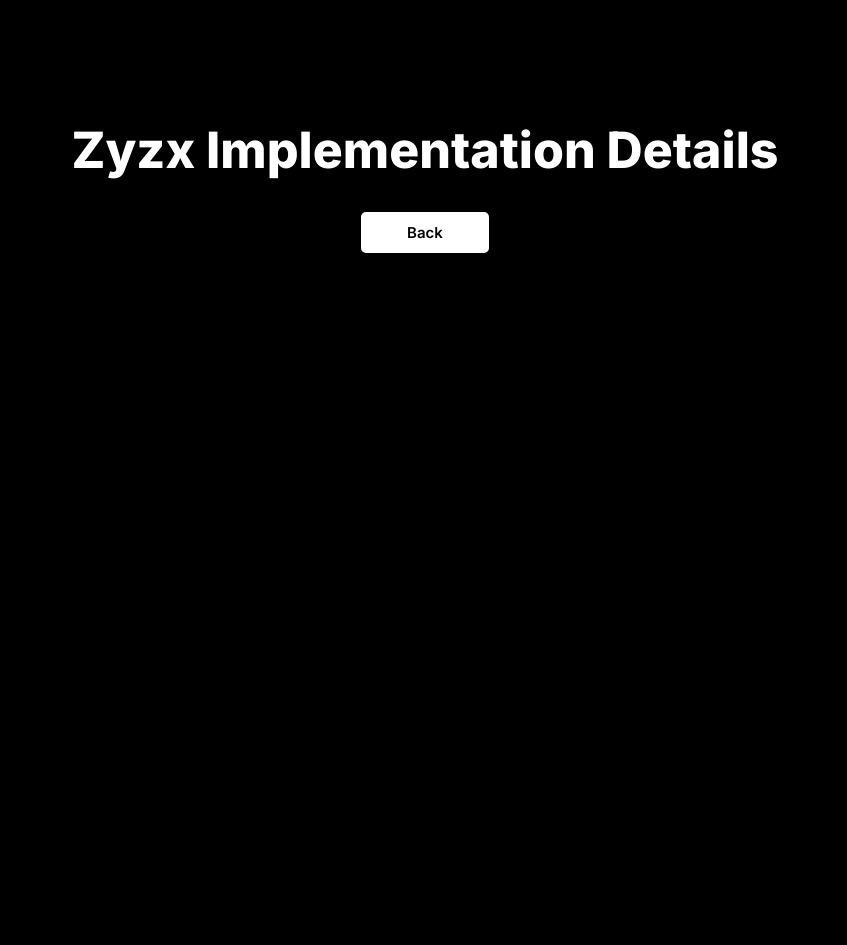
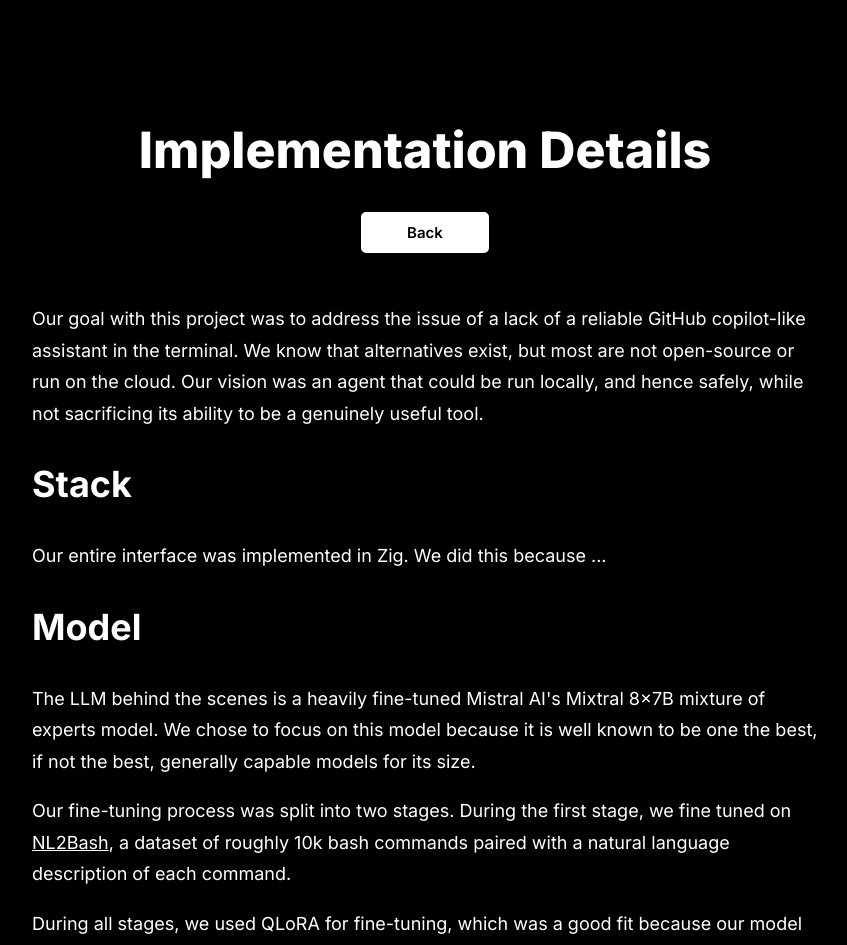
Before and after one commit to tam-albert/zyzx, a Next.js app in the folder website/: page /details in a window 1280 px wide. Shown: the top 945 px of the page, without its empty margins (215-1062 px from the left). Before the commit the page ends 800 px from the top, so only its background shows below. Built offline with nearby package versions, Linux system fonts and the light colour scheme.

Commit message:
push beginning of writeups

```diff
--- a/website/src/app/details/page.tsx
+++ b/website/src/app/details/page.tsx
@@ -5,11 +5,13 @@
 export default function Home() {
   return (
     <main className={classes.main}>
+      <div className={classes.implementationFlexContainer}>
+        <div className={classes.implementationContainer}>
           <div className={`${classes.flex} ${classes.titleContainer}`}>
-        <div className={`${classes.title}`}>Zyzx Implementation Details</div>
+            <div className={`${classes.title}`}>Implementation Details</div>
             <div className={`${classes.buttonContainer}`}>
               <button
-            className={classes.plainButton}
+                className={classes.githubButton}
                 onClick={() => {
                   window.location.replace("/");
                 }}
@@ -18,6 +20,48 @@
               </button>
             </div>
           </div>
+          <div className={`${classes.blogContent}`}>
+            <p>
+              Our goal with this project was to address the issue of a lack of a
+              reliable GitHub copilot-like assistant in the terminal. We know
+              that alternatives exist, but most are not open-source or run on
+              the cloud. Our vision was an agent that could be run locally, and
+              hence safely, while not sacrificing its ability to be a genuinely
+              useful tool.
+            </p>
+            <h1>Stack</h1>
+            <p>
+              Our entire interface was implemented in Zig. We did this because
+              ...
+            </p>
+            <h1>Model</h1>
+            <p>
+              The LLM behind the scenes is a heavily fine-tuned Mistral AI's
+              Mixtral 8x7B mixture of experts model. We chose to focus on this
+              model because it is well known to be one the best, if not the
+              best, generally capable models for its size.
+            </p>
+            <p>
+              Our fine-tuning process was split into two stages. During the
+              first stage, we fine tuned on{" "}
+              <a
+                href="https://arxiv.org/abs/1802.08979"
+                target="_blank"
+                rel="noreferrer"
+              >
+                NL2Bash
+              </a>
+              , a dataset of roughly 10k bash commands paired with a natural
+              language description of each command.
+            </p>
+
+            <p>
+              During all stages, we used QLoRA for fine-tuning, which was a good
+              fit because our model was heavily quantized.
+            </p>
+          </div>
+        </div>
+      </div>
     </main>
   );
 }
--- a/website/src/app/page.module.css
+++ b/website/src/app/page.module.css
@@ -10,7 +10,7 @@
 }
 
 .gradientText {
-  background-image: linear-gradient(150deg,#a252ee,#6962f7);
+  background-image: linear-gradient(150deg,#a252ee,#867ffc);
   -webkit-text-fill-color: transparent;
   background-clip: text;
   -webkit-background-clip: text;
@@ -116,3 +116,20 @@
   border: solid;
   border-color: purple;
 }
+
+.implementationFlexContainer {
+  display: flex;
+  flex-direction: column;
+  justify-content: center;
+  align-items: center;
+}
+
+.implementationContainer {
+  width: 850px;
+}
+
+.blogContent {
+  padding: 0 2rem 2rem 2rem;
+  font-size: 18px;
+  line-height: 1.75;
+}
```
Also changed, not shown: 2 other files (tests, documents, lock files or other folders). Lines whose indentation alone changed are shown as unchanged.
